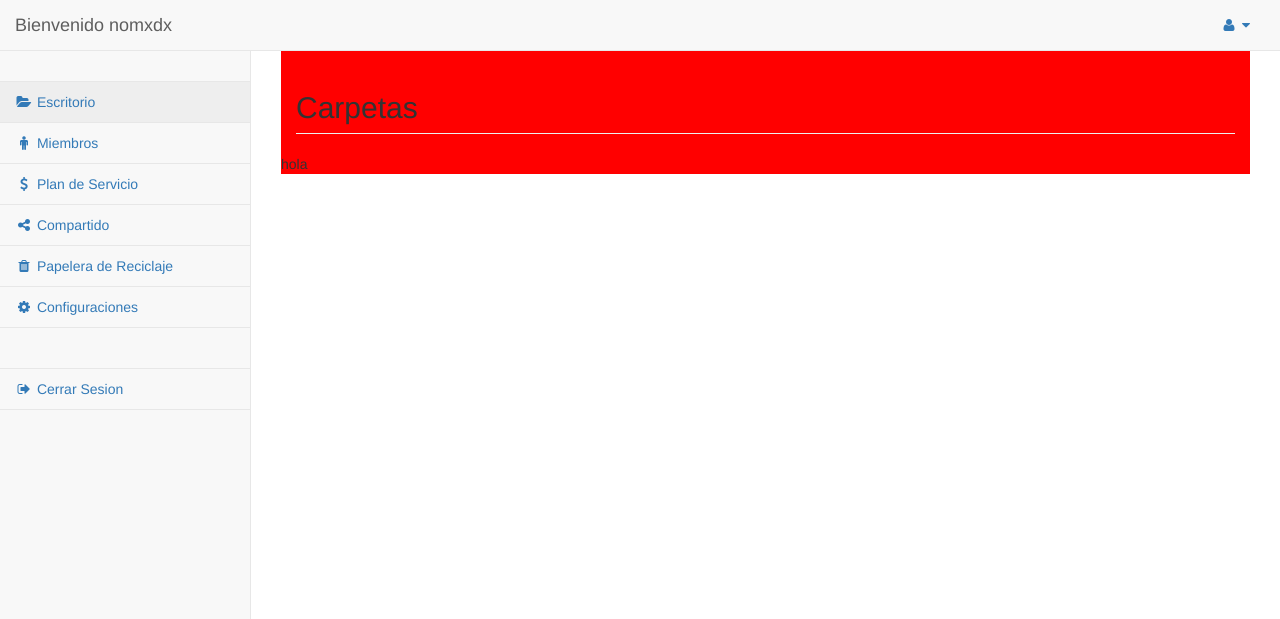
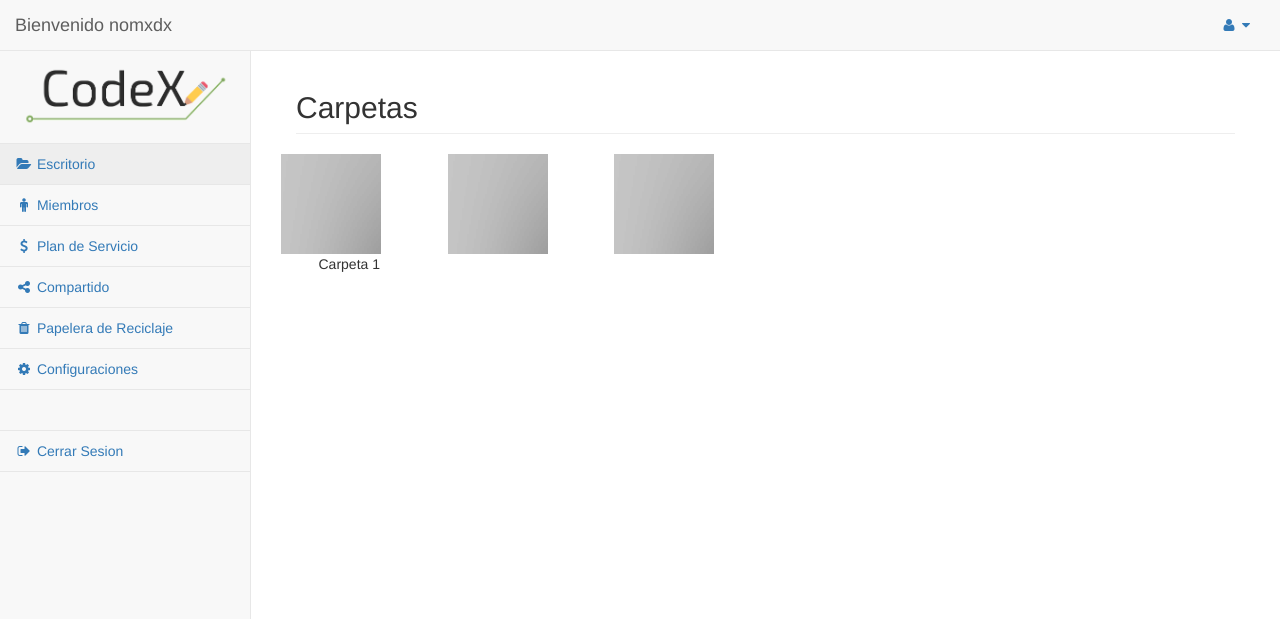
Before and after one commit to nomxdx/ProyectoXcode, a website: page public-usuario/home.html in a window 1280 px wide. Drawn offline with Linux system fonts and the light colour scheme.

Commit message:
con imagen de logo

```diff
--- a/public-usuario/home.html
+++ b/public-usuario/home.html
@@ -63,8 +63,8 @@
                 <div class="sidebar-nav navbar-collapse">
                     <ul class="nav" id="side-menu">
                         <li class="sidebar-search">
-                             <div style='background-image: url("../public/images/logo.png");';>
-
+                             <div>
+                                <img src="images/logo.png" alt="nada" width="100%">
                              </div>
                          </li>
                         <li>
@@ -107,13 +107,19 @@
                         <h2 class="page-header">Carpetas</h2>
                     </div>
                     <!-- /.col-lg-12 -->
-                    <div style="background-color: red;">
+                    <div class="row">
+                        <div class="col-lg-2 col-md-6 col-12" >
+                            <img src="images/carpeta.jpg" alt="" width="100px" height="100px">
+                            <p align="center">Carpeta 1</p>
+                        </div>
+                        <div class="col-lg-2 col-md-6 col-12">
+                            <img src="images/carpeta.jpg" alt="" width="100px" height="100px">
+                        </div>
+                        <div class="col-lg-2 col-md-6 col-12">
+                            <img src="images/carpeta.jpg" alt="" width="100px" height="100px">
+                        </div>
 
-                          hola
                     </div>
-                    <div style='background-image: url("../public/images/logo.png");';>
-
-                             </div>
                 </div>
                 <!-- /.row -->
             </div>
```
Also changed, not shown: public-usuario/images/carpeta.jpg (added), public-usuario/images/logo.png (added).
